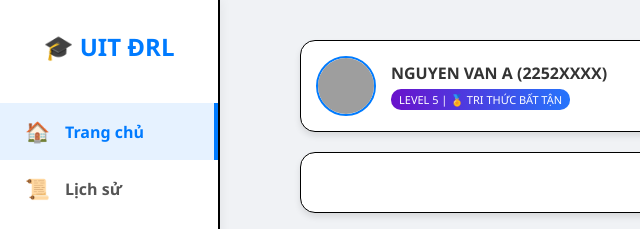
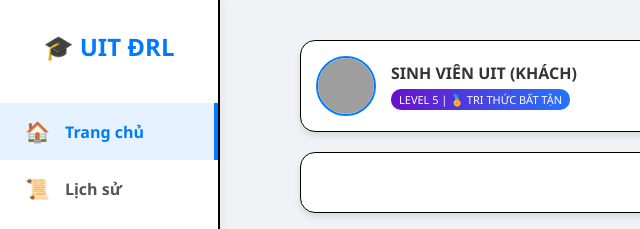
Before and after one commit to UIT-DRL-Hunters/drl-tracking, a website: page index.html in a window 1280 px wide. Shown: the top 229 px of the page, 0-640 px from the left. Drawn offline with Linux system fonts and the light colour scheme; no server answers; grey boxes are pictures that could not be loaded.

Commit message:
push fix bug bo nho

```diff
--- a/index.html
+++ b/index.html
@@ -423,16 +423,22 @@
 
         // --- 7. LOGIC TRANG CÁ NHÂN & QR CODE ĐỘNG ---
         function loadUserProfile() {
-            // Lấy MSSV từ localStorage mà trang login.html đã lưu
+            // Lấy MSSV và Tên từ bộ nhớ máy
             const mssv = localStorage.getItem('uit_mssv') || 'Khách';
+            const name = localStorage.getItem('uit_name') || 'SINH VIÊN UIT';
 
-            // Hiển thị MSSV lên giao diện
+            // Cập nhật ở Trang 3 (Cá nhân)
             const mssvDisplay = document.getElementById('profile-mssv-display');
-            if (mssvDisplay && mssv !== 'Khách') {
-                mssvDisplay.innerText = `MSSV: ${mssv}`;
-            }
+            if (mssvDisplay && mssv !== 'Khách') mssvDisplay.innerText = `MSSV: ${mssv}`;
 
-            // Tạo QR code lần đầu tiên (Truyền false để KHÔNG hiện thông báo lúc vừa load trang)
+            const nameDisplay = document.querySelector('.profile-name');
+            if (nameDisplay) nameDisplay.innerText = name;
+
+            // Cập nhật ở Trang Chủ (Page 0)
+            const mainProfileName = document.querySelector('.profile-info h2');
+            if (mainProfileName) mainProfileName.innerText = `${name} (${mssv})`;
+
+            // Tạo QR code
             refreshQRCode(false);
         }
 
@@ -456,7 +462,7 @@
                 }
             }
         }
-        // --- 9. LOGIC BẬT/TẮT DARK MODE ---
+
         // --- 9. LOGIC BẬT/TẮT DARK MODE ---
         function toggleTheme() {
             const body = document.body;
```
Also changed, not shown: login.html (+4 -1 lines).
